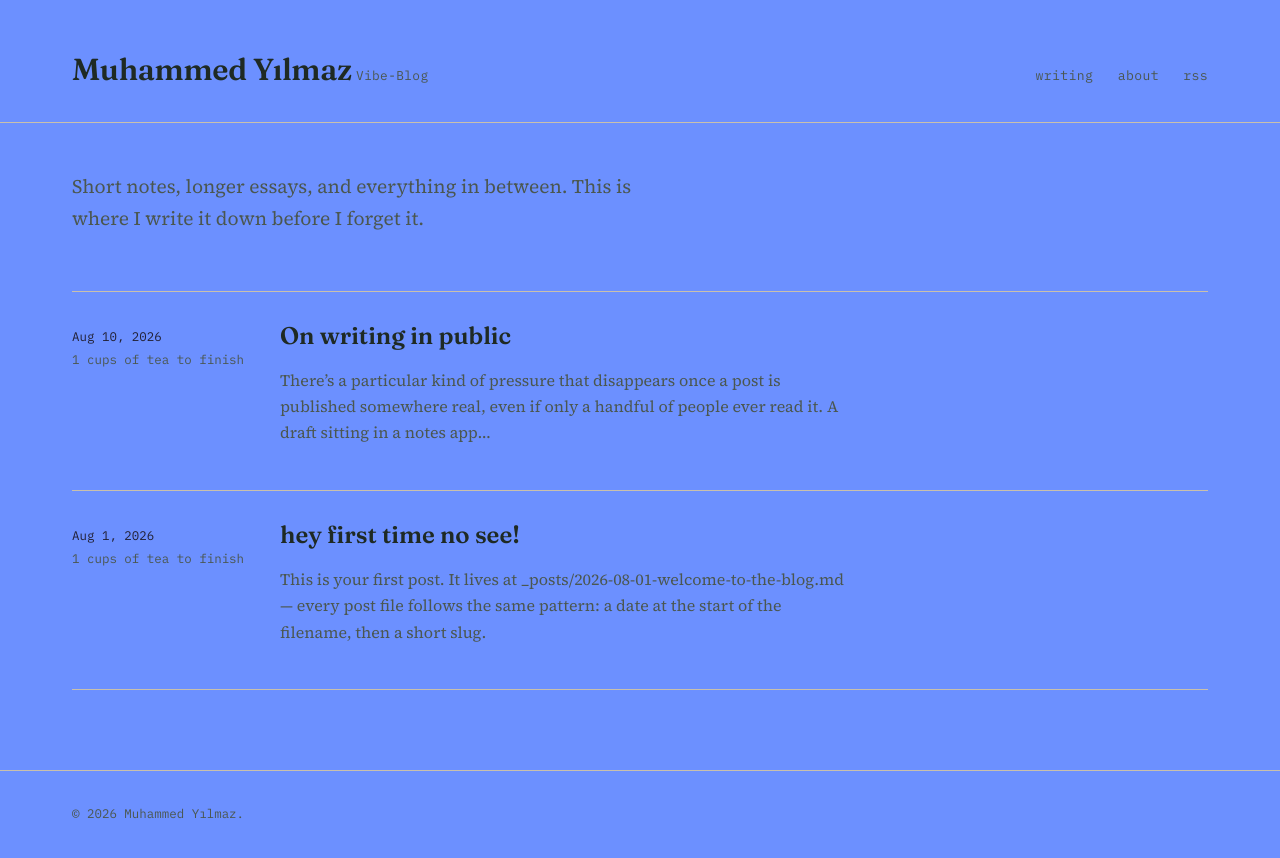
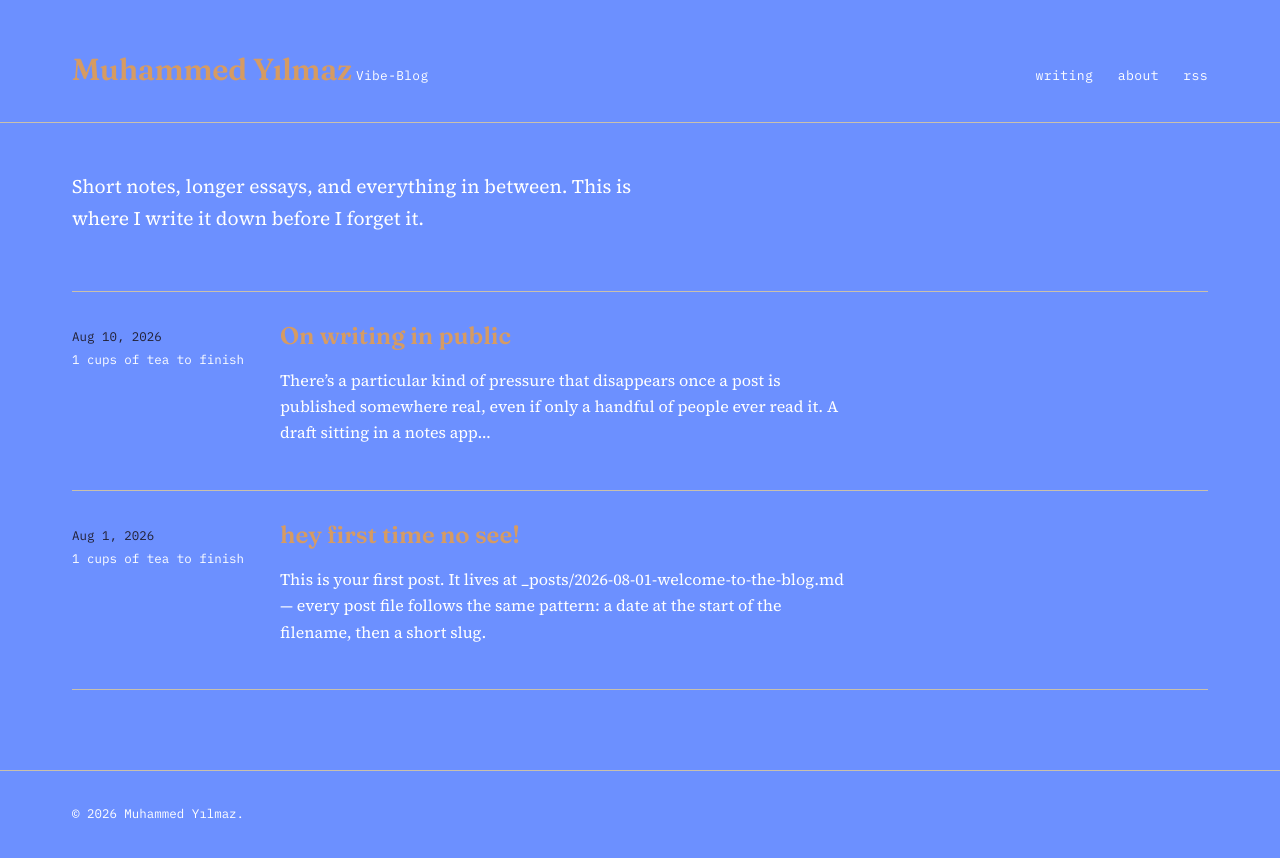
Before and after one commit to n9pe/Myblog, a Jekyll site: the page built from index.html, in a window 1280 px wide. Shown: the top 858 px of the page. Built offline with Jekyll 4.4.1, drawn with Linux system fonts in a browser that asks for light colours.

Commit message:
Update style.css

```diff
--- a/assets/css/style.css
+++ b/assets/css/style.css
@@ -7,8 +7,8 @@
 :root {
   --paper: #6c90ff;
   --paper-raised: #F5F1E7;
-  --ink: #1F2A24;
-  --ink-soft: #4B5750;
+  --ink: #d69b63;
+  --ink-soft: #ffffff;
   --rule: #C9C0AC;
   --brick: #222034;
   --moss: #3F5C4C;
```
